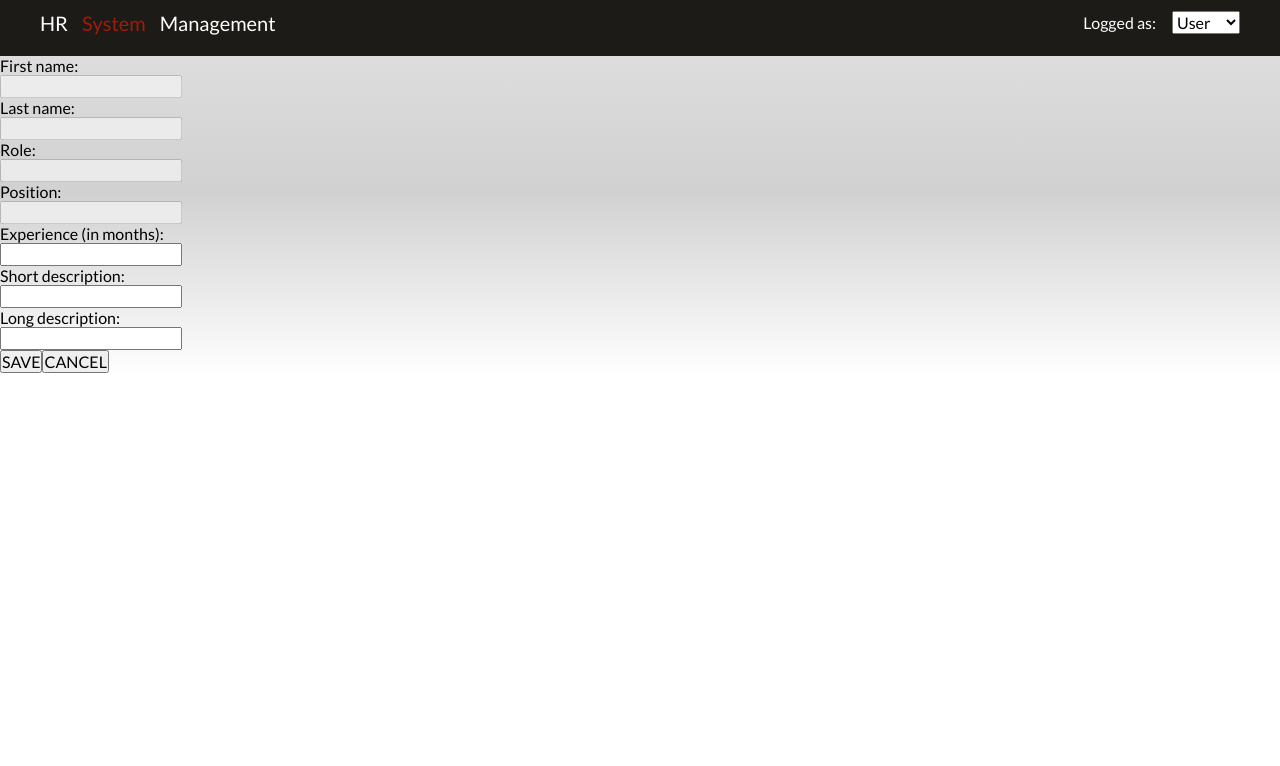
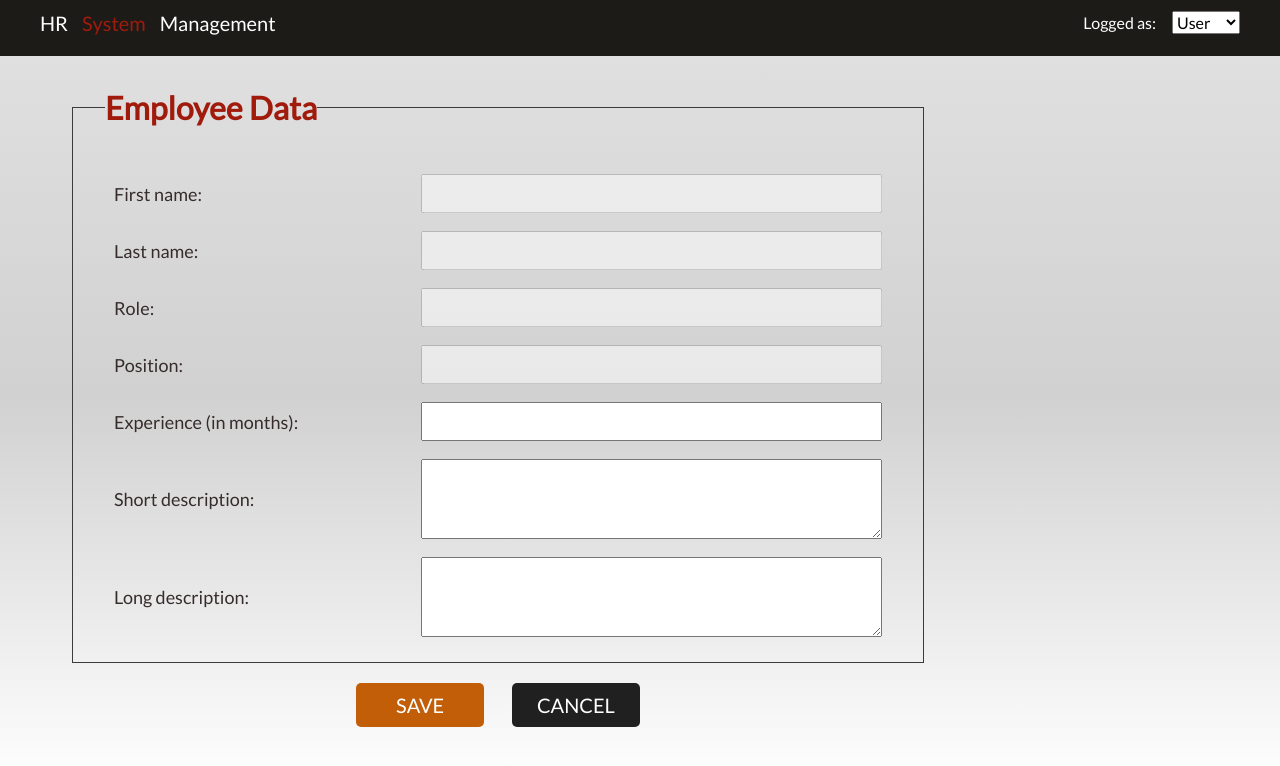
Before and after one commit to alaciak/HR-Employee-List-Project, a React app: page /#/edit/1 in a window 1280 px wide. Shown: the top 766 px of the page. Built offline with nearby package versions, Linux system fonts and the light colour scheme; no server answers.

Commit message:
EmployeeEditForm styles added

```diff
--- a/css/styles.css
+++ b/css/styles.css
@@ -94,8 +94,8 @@ video {
 }
 
 .navigation {
-  height: 3.5em;
-  padding: .7em;
+  min-height: 3.5em;
+  padding: 0.7em;
   width: 100%;
   background: #1c1b18;
   color: #fff;
@@ -103,7 +103,7 @@ video {
 
 .navigation .navigation-logo {
   font-size: 1.25rem;
-  word-spacing: .5em;
+  word-spacing: 0.5em;
 }
 
 .navigation .navigation-logo span {
@@ -126,18 +126,97 @@ video {
 .employee-data .employee-data_description {
   position: absolute;
   display: none;
+  text-align: center;
+  width: 12.5em;
+  height: 5em;
+  border: 1px solid #3d3a39;
+  border-radius: 10px;
+  margin-left: 1em;
+  background: #fcfaf9;
+}
+
+.employee-data .employee-data_description::after {
+  content: "";
+  border-top: 0.5em solid transparent;
+  border-bottom: 0.5em solid transparent;
+  border-right: 0.7em solid #3d3a39;
+  position: absolute;
+  top: 0.25em;
+  left: -.7em;
 }
 
 .employee-data:hover .employee-data_description {
   display: block;
 }
 
-.employee-data_edit input {
-  display: block;
+.employee-data-form {
+  padding: 2em;
+}
+
+.employee-data-form .employee-data-form_edit fieldset {
+  width: 75%;
+  padding: 1em 2em;
+  border: 1px solid #3d3a39;
+}
+
+.employee-data-form .employee-data-form_edit legend {
+  color: #a01b0c;
+  font-size: 2em;
+  font-weight: bold;
+  margin-bottom: 0.7em;
+}
+
+.employee-data-form .employee-data-form_edit .employee-data-form_edit-label {
+  display: flex;
+  justify-content: space-between;
+  align-items: center;
+  font-size: 1.125em;
+  color: #352c2b;
+  padding: 0.5em;
+}
+
+.employee-data-form .employee-data-form_edit input,
+.employee-data-form .employee-data-form_edit textarea {
+  width: 60%;
+  padding: 0.5em;
+}
+
+.employee-data-form .employee-data-form_edit .employee-data-form_edit-description {
+  height: 5em;
+}
+
+.employee-data-form .employee-data-form_buttons {
+  width: 75%;
+  display: flex;
+  justify-content: center;
+}
+
+.employee-data-form .employee-data-form_buttons .btn {
+  margin: 1em 0.7em;
+  border: none;
+  border-radius: 5px;
+  min-width: 15%;
+  min-height: 2em;
+  text-align: center;
+  font-size: 1.25em;
+  padding: .5em;
+  color: #fff;
+}
+
+.employee-data-form .employee-data-form_buttons .btn:hover {
+  cursor: pointer;
+}
+
+.employee-data-form .employee-data-form_buttons .btn-save {
+  background: #c15e07;
+}
+
+.employee-data-form .employee-data-form_buttons .btn-cancel {
+  background: #202020;
 }
 
 .employee-list_table {
-  width: 75%;
+  width: 80%;
   margin-top: 1.5em;
   border: 1px solid #cecccc;
   -moz-box-shadow: inset 0 0 5px #888888;
@@ -149,7 +228,7 @@ video {
 .employee-list_table table,
 .employee-list_table td,
 .employee-list_table th {
-  padding: .7em;
+  padding: 0.7em;
 }
 
 .employee-list_table td {
@@ -185,7 +264,7 @@ video {
   color: #a01b0c;
   padding: 1.25em 0;
   text-align: left;
-  font-weight: bold;
+  font-weight: 900;
 }
 
 .employee-list_table .employee-list_table-heading {
--- a/db/employees.json
+++ b/db/employees.json
@@ -56,7 +56,7 @@
       "lastname": "Łaciak",
       "position": "Developer",
       "role": "User",
-      "experience": 2,
+      "experience": "12",
       "shortdescript": "Ut maximus nibh a est rhoncus, id feugiat tortor tristique.",
       "longdescript": "Nunc pellentesque sem sapien, eget pellentesque leo luctus et. Sed feugiat viverra sem quis egestas. Curabitur accumsan mattis leo, semper ultricies lacus ornare vitaem."
     },
--- a/src/app/components/EmployeeEditForm.jsx
+++ b/src/app/components/EmployeeEditForm.jsx
@@ -79,31 +79,42 @@ class EmployeeEditForm extends React.Component {
   }
 
   render() {
-    return <form action='' className='employee-data_edit'>
-      <label>First name:
+    return (
+      <section className='employee-data-form container'>
+        <div className='row'>
+          <form action='' name='employee-data' className='employee-data-form_edit col-12'>
+            <fieldset>
+              <legend>Employee Data</legend>
+              <label className='employee-data-form_edit-label'>First name:
                 <input type='text' value={ this.state.firstname } placeholder={ this.state.firstname } disabled ></input>
               </label>
-      <label>Last name:
+              <label className='employee-data-form_edit-label'>Last name:
                 <input type='text' value={ this.state.lastname } placeholder={ this.state.lastname } disabled ></input>
               </label>
-      <label>Role:
+              <label className='employee-data-form_edit-label'>Role:
                 <input type='text' value={ this.state.role } placeholder={ this.state.role }  disabled ></input>
               </label>
-      <label>Position:
+              <label className='employee-data-form_edit-label'>Position:
                 <input type='text' value={ this.state.position } placeholder={ this.state.position } disabled ></input>
               </label>
-      <label>Experience (in months):
+              <label className='employee-data-form_edit-label'>Experience (in months):
                 <input type='text' value={ this.state.experience } placeholder={ this.state.experience } name='experience' onChange={ this.handleOnChange } ></input>
               </label>
-      <label>Short description:
-        <input type='text' value={ this.state.shortdescript } placeholder={ this.state.shortdescript } name='shortdescript' onChange={ this.handleOnChange } ></input>
+              <label className='employee-data-form_edit-label'>Short description:
+                <textarea className='employee-data-form_edit-description' type='text' value={ this.state.shortdescript } placeholder={ this.state.shortdescript } name='shortdescript' onChange={ this.handleOnChange } ></textarea>
               </label>
-      <label>Long description:
-        <input type='text' value={ this.state.longdescript } placeholder={ this.state.longdescript } name='longdescript' onChange={ this.handleOnChange } ></input>
+              <label className='employee-data-form_edit-label'>Long description:
+                <textarea className='employee-data-form_edit-description' type='text' value={ this.state.longdescript } placeholder={ this.state.longdescript } name='longdescript' onChange={ this.handleOnChange } ></textarea>
               </label>
-      <button type='button' onClick={ this.handleonClickUpdate }>SAVE</button>
-      <button type='button' onClick={ this.handleOnClickCancel }>CANCEL</button>
+            </fieldset>
           </form>
+          <div className='row employee-data-form_buttons'>
+            <button className='btn btn-save' type='button' onClick={ this.handleonClickUpdate }>SAVE</button>
+            <button className='btn btn-cancel'type='button' onClick={ this.handleOnClickCancel }>CANCEL</button>
+          </div>
+        </div>
+      </section>
+    );
   }
 }
 
--- a/src/app/scss/modules/_variables.scss
+++ b/src/app/scss/modules/_variables.scss
@@ -6,14 +6,11 @@ $font-family-main: 'Lato', sans-serif;
 $background-colors: (
   header: #1c1b18,
   table-heading: #3d3a39,
-  table-border: #1c1b18,
   table-heading-border: #cecccc,
   table-rows-even:#fcfaf9,
   table-rows-odd:#d8d5d4,
   button-save: #c15e07,
-  button-cancel: #c15e07,
-  form-label: #202020,
-  form-input: #279978,
+  button-cancel: #202020,
 );
 
 $font-colors: (
@@ -22,6 +19,6 @@ $font-colors: (
   highlight: #a01b0c,
   table-heading: #fff,
   table-body: #f7f3f2,
-  form-label: #202020,
-  form-input: #279978,
+  button: #fff,
+  input-placeholder: #1c1b18,
 );
--- a/src/app/scss/partials/_employeeData.scss
+++ b/src/app/scss/partials/_employeeData.scss
@@ -1,8 +1,26 @@
 .employee-data {
   position: relative;
+
   .employee-data_description {
     position: absolute;
     display: none;
+    text-align: center;
+    width: 12.5em;
+    height: 5em;
+    border: 1px solid map-get($background-colors, table-heading);
+    border-radius: 10px;
+    margin-left: 1em;
+    background: map-get($background-colors, table-rows-even);
+  }
+
+  .employee-data_description::after {
+    content: "";
+    border-top: 0.5em solid transparent;
+    border-bottom: 0.5em solid transparent;
+    border-right: 0.7em solid map-get($background-colors, table-heading);
+    position: absolute;
+    top: 0.25em;
+    left: -.7em;
   }
 
   &:hover {
--- a/src/app/scss/partials/_employeeEditForm.scss
+++ b/src/app/scss/partials/_employeeEditForm.scss
@@ -1,5 +1,67 @@
-.employee-data_edit {
-  input {
-    display: block;
+.employee-data-form {
+  padding: 2em;
+
+  .employee-data-form_edit {
+    fieldset {
+      width: 75%;
+      padding: 1em 2em;
+      border: 1px solid map-get($background-colors, table-heading);
+    }
+
+    legend {
+      color: map-get($font-colors, highlight);
+      font-size: 2em;
+      font-weight: bold;
+      margin-bottom: 0.7em;
+    }
+
+    .employee-data-form_edit-label {
+      display: flex;
+      justify-content: space-between;
+      align-items: center;
+      font-size: 1.125em;
+      color: map-get($font-colors, main);
+      padding: 0.5em;
+    }
+
+    input,
+    textarea {
+      width: 60%;
+      padding: 0.5em;
+    }
+
+    .employee-data-form_edit-description {
+      height: 5em;
+    }
+  }
+
+  .employee-data-form_buttons {
+    width: 75%;
+    display: flex;
+    justify-content: center;
+
+    .btn {
+      margin: 1em 0.7em;
+      border: none;
+      border-radius: 5px;
+      min-width: 15%;
+      min-height: 2em;
+      text-align: center;
+      font-size: 1.25em;
+      padding: .5em;
+      color: map-get($font-colors, button);
+
+      &:hover {
+        cursor: pointer;
+      }
+    }
+
+    .btn-save {
+      background: map-get($background-colors, button-save);
+    }
+
+    .btn-cancel {
+      background: map-get($background-colors, button-cancel);
+    }
   }
 }
--- a/src/app/scss/partials/_employeesList.scss
+++ b/src/app/scss/partials/_employeesList.scss
@@ -1,26 +1,33 @@
 .employee-list_table {
-  width: 75%;
+  width: 80%;
   margin-top: 1.5em;
   border: 1px solid map-get($background-colors, table-heading-border);
   -moz-box-shadow: inset 0 0 5px #888888;
   -webkit-box-shadow: inset 0 0 5px #888888;
   box-shadow: inset 0 0 5px #888888;
   text-align: center;
-  table, td, th {
-      padding: .7em;
+
+  table,
+  td,
+  th {
+    padding: 0.7em;
   }
+
   td {
     font-size: 1.125em;
     color: map-get($font-colors, main);
+
     &:not(.employee-data_remove):hover {
       text-decoration: underline;
       cursor: pointer;
     }
   }
+
   .employee-data_remove {
     color: map-get($font-colors, highlight);
     font-size: 1.25em;
     font-weight: bold;
+
     &:hover {
       cursor: pointer;
     }
@@ -29,18 +36,22 @@
   tr:nth-of-type(even) {
     background: map-get($background-colors, table-rows-even);
   }
+
   tr:nth-of-type(odd) {
-    background: map-get($background-colors, table-rows-odd);;
+    background: map-get($background-colors, table-rows-odd);
   }
+
   caption {
     font-size: 2em;
     color: map-get($font-colors, highlight);
     padding: 1.25em 0;
     text-align: left;
-    font-weight: bold;
+    font-weight: 900;
   }
+
   .employee-list_table-heading {
     text-transform: uppercase;
+
     th {
       font-size: 1.125em;
       background: map-get($background-colors, table-heading);
--- a/src/app/scss/partials/_header.scss
+++ b/src/app/scss/partials/_header.scss
@@ -1,19 +1,23 @@
 .navigation {
-  height: 3.5em;;
-  padding: .7em;
+  min-height: 3.5em;
+  padding: 0.7em;
   width: 100%;
   background: map-get($background-colors, header);
   color: map-get($font-colors, header);
+
   .navigation-logo {
     font-size: 1.25rem;
-    word-spacing: .5em;
+    word-spacing: 0.5em;
+
     span {
       font-size: 1.25rem;
       color: map-get($font-colors, highlight);
     }
   }
+
   .navigation-user {
     float: right;
+
     .navigation-user_select {
       margin-left: 1em;
     }
```
Also changed, not shown: src/app/out.js, 1 other file (tests, documents, lock files or other folders). Lines whose indentation alone changed are shown as unchanged.
